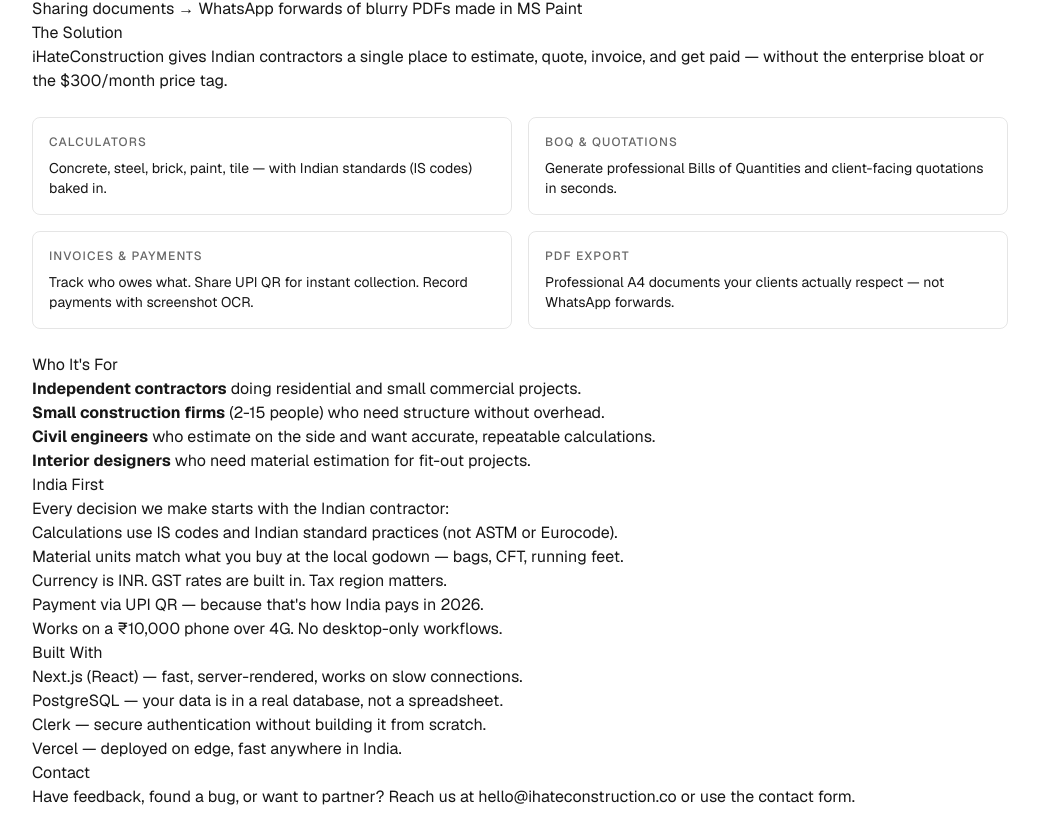
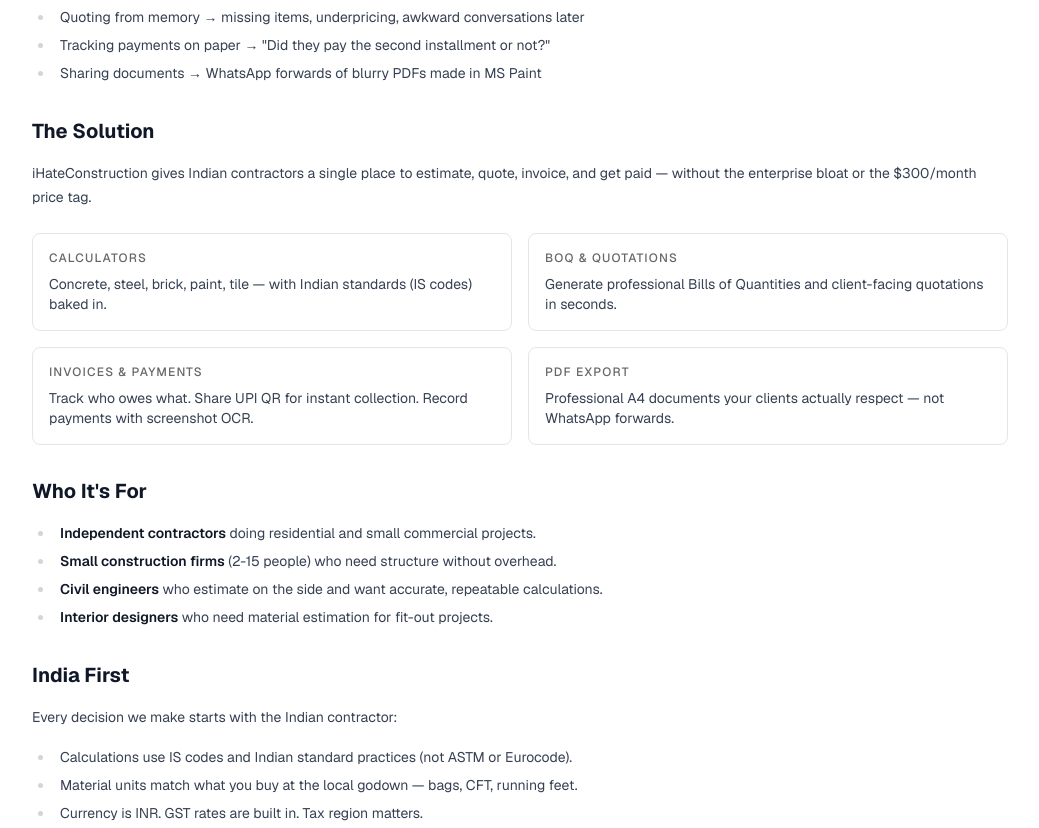
Before and after one commit to asthira-lab/ihateconstruction-nextjs, a Next.js app: page /about in a window 1280 px wide. Shown: the part 372-1200 px from the top of the page, without its empty margins (120-1159 px from the left). Built offline with nearby package versions, Linux system fonts and the light colour scheme; no server answers.

Commit message:
fix: install @tailwindcss/typography for prose styling on legal/about pages

```diff
--- a/app/about/page.tsx
+++ b/app/about/page.tsx
@@ -87,18 +87,10 @@
               <li>Works on a ₹10,000 phone over 4G. No desktop-only workflows.</li>
             </ul>
 
-            <h2>Built With</h2>
-            <ul>
-              <li>Next.js (React) — fast, server-rendered, works on slow connections.</li>
-              <li>PostgreSQL — your data is in a real database, not a spreadsheet.</li>
-              <li>Clerk — secure authentication without building it from scratch.</li>
-              <li>Vercel — deployed on edge, fast anywhere in India.</li>
-            </ul>
-
             <h2>Contact</h2>
             <p>
               Have feedback, found a bug, or want to partner? Reach us at{" "}
-              <a href="mailto:hello@ihateconstruction.co">hello@ihateconstruction.co</a> or use the{" "}
+              <a href="mailto:huzaif89@hotmail.com">huzaif89@hotmail.com</a> or use the{" "}
               <a href="/contact">contact form</a>.
             </p>
           </div>
--- a/app/globals.css
+++ b/app/globals.css
@@ -1,4 +1,5 @@
 @import "tailwindcss";
+@plugin "@tailwindcss/typography";
 
 :root {
   --background: #ffffff;
--- a/package.json
+++ b/package.json
@@ -12,6 +12,7 @@
     "@clerk/nextjs": "^7.6.5",
     "@hookform/resolvers": "^5.7.1",
     "@react-pdf/renderer": "^4.5.1",
+    "@tailwindcss/typography": "^0.5.20",
     "next": "16.3.0",
     "pg": "^8.22.0",
     "react": "19.2.8",
```
Also changed, not shown: 1 other file (tests, documents, lock files or other folders).
